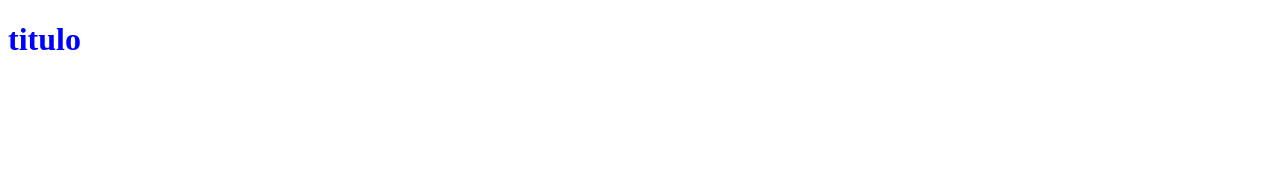
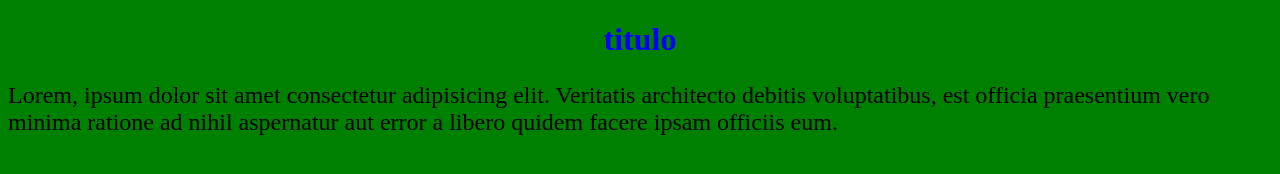
Before and after one commit to soli932/Curso-CSS, a plain HTML site: page index.html in a window 1280 px wide. Drawn offline with Linux system fonts and the light colour scheme.

Commit message:
mis primeros estilos

```diff
--- a/css/style.css
+++ b/css/style.css
@@ -1,4 +1,10 @@
 h1{
     color: blue;
+    font-size: xx-large;
+    text-align: center;
 
 }
+body{
+    background: green;
+    font-size: 24px;
+}
--- a/index.html
+++ b/index.html
@@ -1,5 +1,6 @@
 <!DOCTYPE html>
 <html lang="en">
+
 <head>
     <meta charset="UTF-8">
     <meta http-equiv="X-UA-Compatible" content="IE=edge">
@@ -7,10 +8,15 @@
     <link rel="stylesheet" href="css/style.css">
     <title>Estilos</title>
 </head>
+
 <body>
     <header>
         <h1>titulo</h1>
     </header>
+    <p>Lorem, ipsum dolor sit amet consectetur adipisicing elit.
+        Veritatis architecto debitis voluptatibus, est officia
+        praesentium vero minima ratione ad nihil aspernatur aut error a
+        libero quidem facere ipsam officiis eum.</p>
+</body>
 
-</body>
 </html>
```
